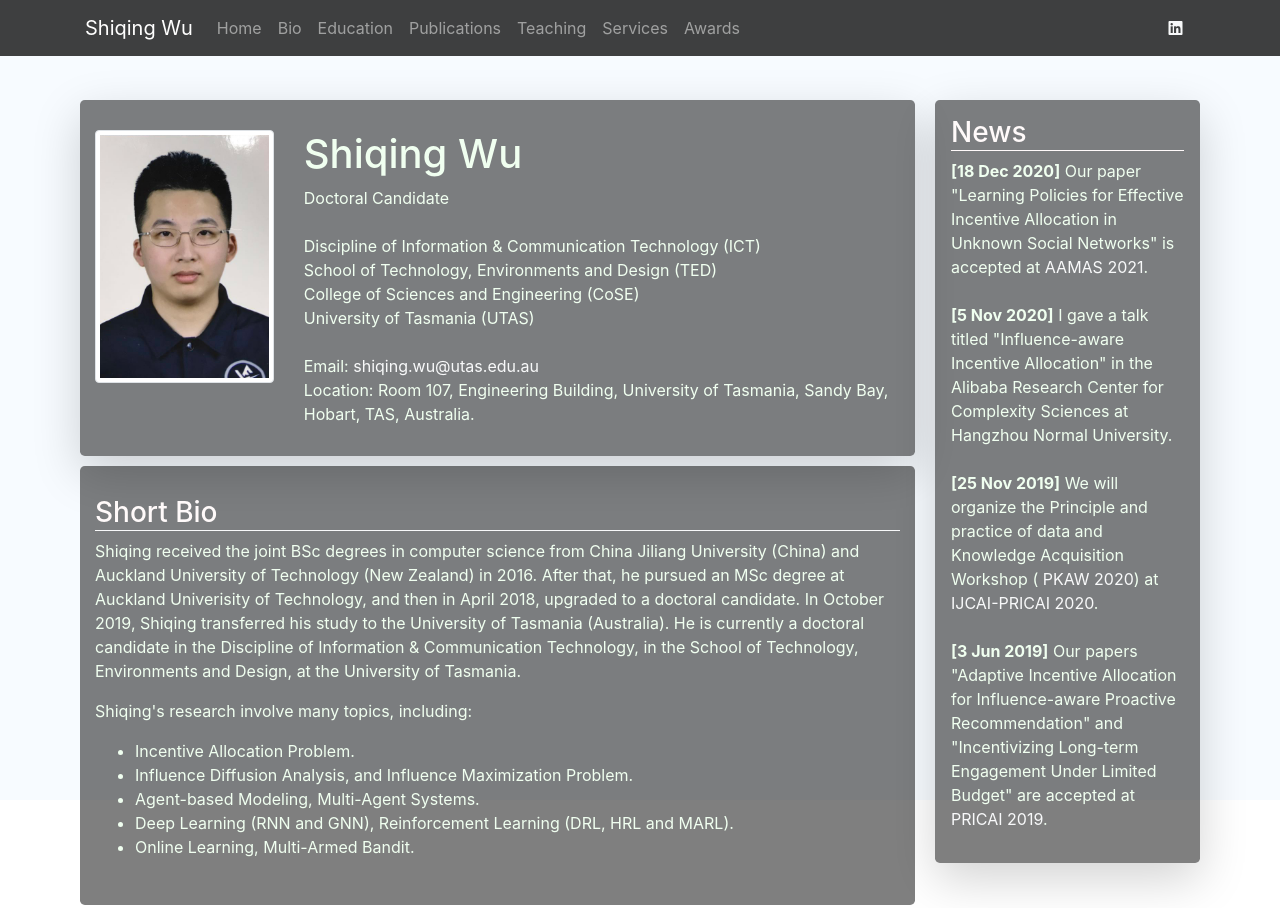
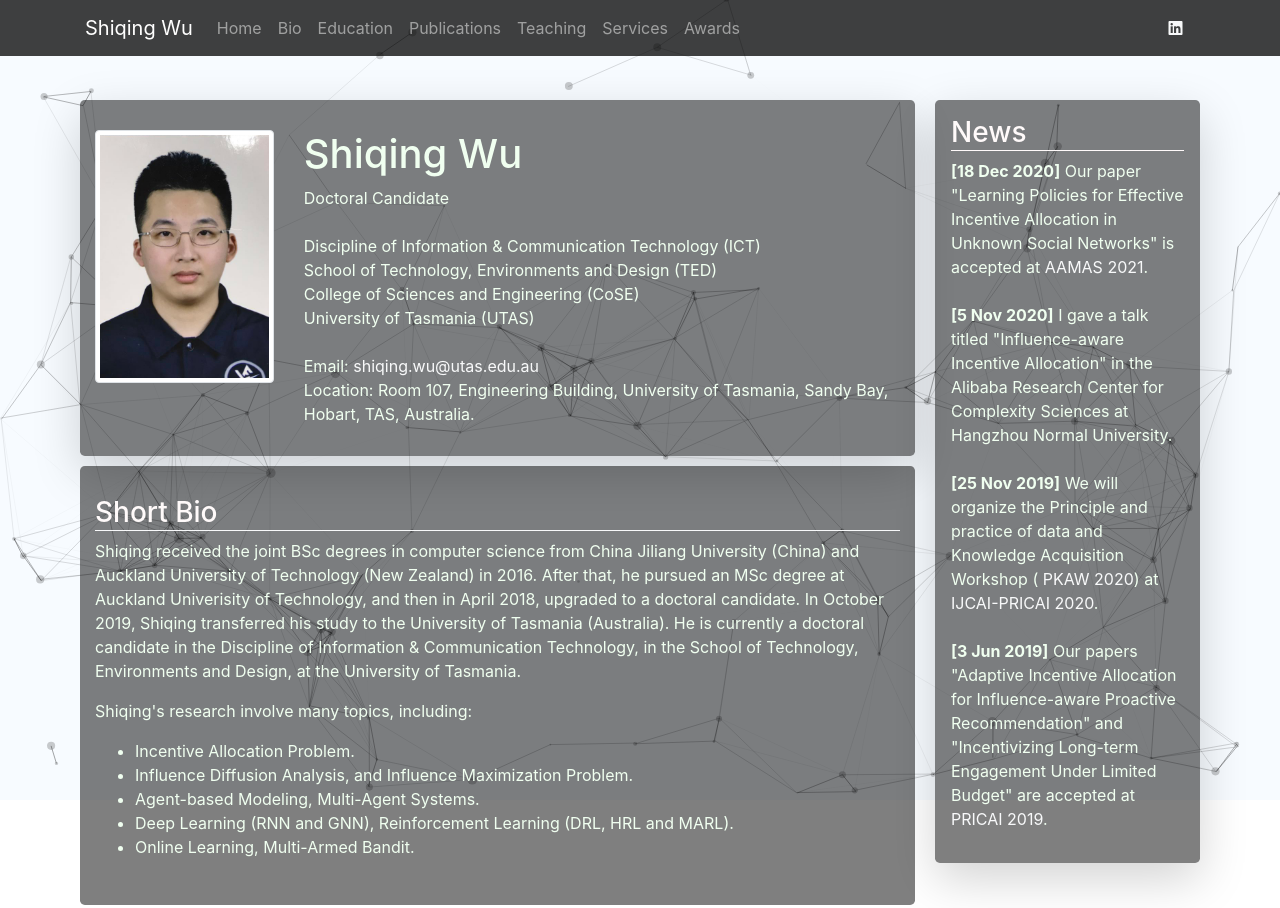
Before and after one commit to Konatanaya/konatanaya.github.io, a plain HTML site: page index.html in a window 1280 px wide. Shown: the top 908 px of the page. Drawn offline with nearby package versions, Linux system fonts and the light colour scheme; a script that the page names is missing; some icons are missing.

Commit message:
update framework

```diff
--- a/index.html
+++ b/index.html
@@ -200,7 +200,7 @@
 <!--  Load JS  -->
 <script src="https://cdn.jsdelivr.net/npm/jquery@3.5.1/dist/jquery.slim.min.js" integrity="sha384-DfXdz2htPH0lsSSs5nCTpuj/zy4C+OGpamoFVy38MVBnE+IbbVYUew+OrCXaRkfj" crossorigin="anonymous"></script>
 <script src="https://cdn.jsdelivr.net/npm/bootstrap@4.6.0/dist/js/bootstrap.bundle.min.js" integrity="sha384-Piv4xVNRyMGpqkS2by6br4gNJ7DXjqk09RmUpJ8jgGtD7zP9yug3goQfGII0yAns" crossorigin="anonymous"></script>
-<script src="http://www.jsdelivr.com/#!particles.js"></script>
+<script src="particles/particles.js"></script>
 <script src="particles/app.js"></script>
 <script src="files/effect.js"></script>
 
```
